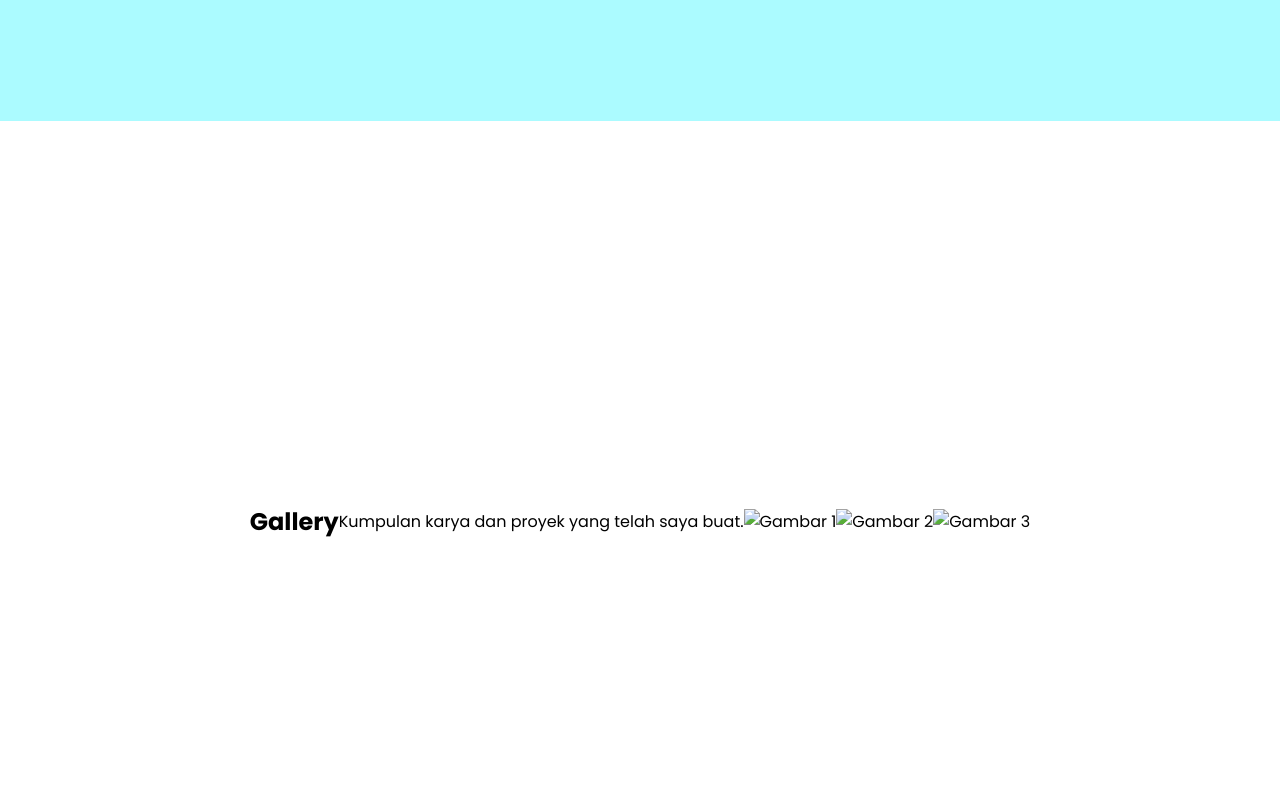
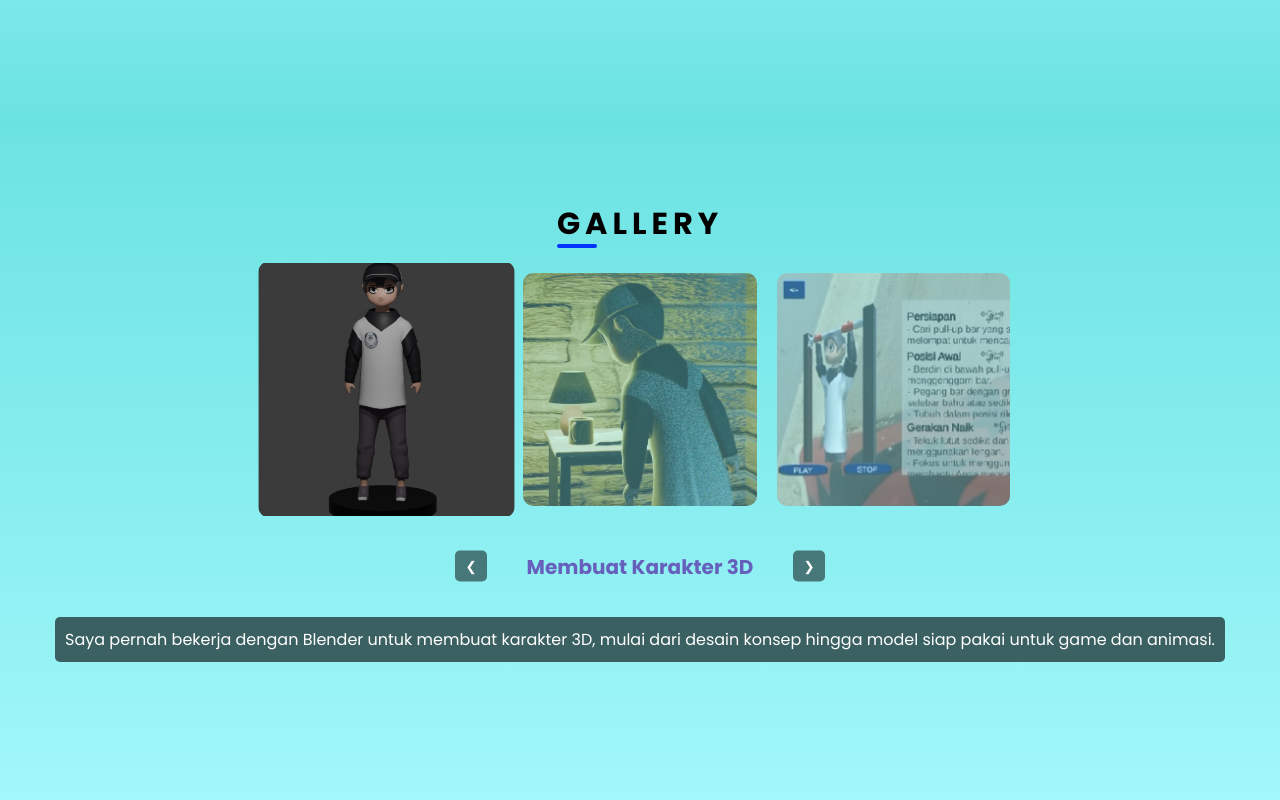
Before and after one commit to GibranAlkatiri/TIK2032-Project, a plain HTML site: page index.html in a window 1280 px wide. Shown: the part 660-1460 px from the top of the page. Drawn offline with Linux system fonts and the light colour scheme.

Commit message:
penambahan gallery section dan javascript

```diff
--- a/index.html
+++ b/index.html
@@ -55,14 +55,36 @@
       </div>
     </section>
 
-    <!-- Gallery -->
+    <!-- Gallery section -->
     <section id="gallery">
-      <h2>Gallery</h2>
-      <p>Kumpulan karya dan proyek yang telah saya buat.</p>
-      <!-- Menampilkan 3 gambar contoh -->
-      <img src="gambar1.jpg" alt="Gambar 1" />
-      <img src="gambar2.jpg" alt="Gambar 2" />
-      <img src="gambar3.jpg" alt="Gambar 3" />
+      <h1 class="gallery-title">GALLERY</h1>
+
+      <div class="image-container">
+        <img
+          class="gallery-img active"
+          src="images/karakter1.png"
+          alt="Gallery Image 1"
+        />
+        <img
+          class="gallery-img"
+          src="images/animasi.png"
+          alt="Gallery Image 2"
+        />
+        <img class="gallery-img" src="images/ar-vr.png" alt="Gallery Image 3" />
+      </div>
+
+      <div class="gallery-text">
+        <button class="prev-btn" onclick="prevSlide()">&#10094;</button>
+        <h2>Membuat Karakter 3D</h2>
+        <button class="next-btn" onclick="nextSlide()">&#10095;</button>
+      </div>
+
+      <div class="caption">
+        <p>
+          Saya pernah bekerja dengan Blender untuk membuat karakter 3D, mulai
+          dari desain konsep hingga model siap pakai untuk game dan animasi.
+        </p>
+      </div>
     </section>
 
     <!-- Blog -->
@@ -70,13 +92,7 @@
       <h2>Blog</h2>
       <p>Ini Artikel saya</p>
 
-      <article>
-        <h3>Membuat Karakter 3D</h3>
-        <p>
-          Saya pernah bekerja dengan Blender untuk membuat karakter 3D, mulai
-          dari desain konsep hingga model siap pakai untuk game dan animasi.
-        </p>
-      </article>
+      <article></article>
 
       <article>
         <h3>Mengembangkan Aplikasi AR</h3>
@@ -111,5 +127,8 @@
     <script>
       feather.replace();
     </script>
+
+    <!-- javascript -->
+    <script src="script.js"></script>
   </body>
 </html>
--- /dev/null
+++ b/script.js
@@ -0,0 +1,60 @@
+const images = document.querySelectorAll(".gallery-img");
+const headingElement = document.querySelector(".gallery-text h2");
+const descriptionElement = document.querySelector(".caption p");
+
+const imageData = [
+  {
+    heading: "Membuat Karakter 3D",
+    description:
+      "Saya pernah bekerja dengan Blender untuk membuat karakter 3D, mulai dari desain konsep hingga model siap pakai untuk game dan animasi.",
+  },
+  {
+    heading: "Penyusunan animasi",
+    description:
+      "Dengan blender juga saya pernah membuat animasi singkat dari karakter yang saya kembangkan sebelumnya.",
+  },
+  {
+    heading: "Mengembangkan Aplikasi AR",
+    description:
+      "Saya pernah membuat aplikasi mobile AR, menggunakan Unity untuk memberikan pengalaman pengguna yang optimal.",
+  },
+];
+
+let currentIndex = 0;
+
+function updateSlider() {
+  images.forEach((img, index) => {
+    if (index === currentIndex) {
+      img.classList.add("active");
+    } else {
+      img.classList.remove("active");
+    }
+  });
+
+  // Ambil elemen gambar yang sedang aktif
+  const imgElement = images[currentIndex];
+
+  // Tambahkan animasi keluar
+  imgElement.classList.remove("fade-in");
+  imgElement.classList.add("fade-out-left");
+
+  setTimeout(() => {
+    // Ubah teks setelah animasi keluar selesai
+    headingElement.textContent = imageData[currentIndex].heading;
+    descriptionElement.textContent = imageData[currentIndex].description;
+
+    // Hapus animasi keluar & tambahkan animasi masuk
+    imgElement.classList.remove("fade-out-left");
+    imgElement.classList.add("fade-in");
+  }, 300);
+}
+
+function nextSlide() {
+  currentIndex = (currentIndex + 1) % images.length;
+  updateSlider();
+}
+
+function prevSlide() {
+  currentIndex = (currentIndex - 1 + images.length) % images.length;
+  updateSlider();
+}
--- a/style.css
+++ b/style.css
@@ -108,7 +108,11 @@ section {
 /* Home Section */
 .home {
   display: flex;
-  background-color: rgba(171, 251, 255, 1);
+  background: linear-gradient(
+    to bottom,
+    rgba(171, 251, 255, 1),
+    rgba(107, 226, 226, 1)
+  );
   flex-direction: column;
   align-items: center;
   justify-content: center;
@@ -130,7 +134,6 @@ section {
   top: -30px;
 }
 
-/* Agar h2 dan p lebih teratur */
 .home-card h2 {
   font-weight: 700;
   font-size: 24px;
@@ -142,6 +145,106 @@ section {
   color: #333;
 }
 
+/* Galerry section */
+#gallery {
+  display: flex;
+  flex-direction: column;
+  background: linear-gradient(
+    to bottom,
+    rgb(107, 226, 226),
+    rgba(171, 251, 255, 1)
+  );
+  align-items: center;
+  justify-content: flex-start;
+  height: 100vh;
+  box-sizing: border-box;
+  padding-top: 5rem;
+}
+
+.gallery-title {
+  font-size: 1.9rem;
+  margin-bottom: 1rem;
+  letter-spacing: 5px;
+  text-transform: uppercase;
+  font-weight: bold;
+  position: relative;
+}
+
+.gallery-title::after {
+  content: "";
+  display: block;
+  width: 40px;
+  height: 4px;
+  background-color: rgb(0, 51, 255);
+  position: absolute;
+  bottom: -1px;
+  left: 0;
+  border-radius: 10px;
+}
+
+.image-container {
+  display: flex;
+  align-items: center;
+  justify-content: center;
+  gap: 20px; /* Jarak antar gambar */
+  max-width: 90vw; /* Lebar maksimal agar responsif */
+  overflow: hidden; /* Mencegah gambar membesar keluar batas */
+  padding: 10px;
+}
+
+.gallery-img {
+  width: 30%; /* Semua gambar punya lebar yang sama */
+  height: auto;
+  border-radius: 10px;
+  max-height: 250px; /* Sesuaikan tinggi agar seragam */
+  object-fit: contain; /* Pastikan gambar tidak terpotong */
+  transition: all 0.5s ease-in-out;
+  opacity: 0.6;
+  transform: scale(1);
+  position: relative;
+}
+
+.gallery-img.active {
+  opacity: 1;
+  transform: scale(1.1);
+  transform-origin: center; /* Memastikan pembesaran tetap di tengah */
+}
+
+.gallery-text {
+  display: flex;
+  justify-content: space-between;
+  align-items: center;
+  padding: 20px;
+  gap: 40px;
+}
+
+.gallery-text h2 {
+  font-size: 20px;
+  color: rgb(102, 95, 188);
+  transition: opacity 0.5s ease-in-out;
+}
+
+.caption {
+  background: rgba(0, 0, 0, 0.6);
+  color: white;
+  padding: 10px;
+  border-radius: 5px;
+  display: inline-block;
+  transition: opacity 0.5s ease-in-out;
+}
+
+.prev-btn,
+.next-btn {
+  margin-top: 30px;
+  transform: translateY(-50%);
+  background-color: rgba(0, 0, 0, 0.5);
+  color: white;
+  border: none;
+  cursor: pointer;
+  border-radius: 5px;
+  padding: 8px 10px;
+}
+
 footer {
   margin-top: auto;
   text-align: center;
```
Also changed, not shown: images/animasi.png (added), images/ar-vr.png (added), images/karakter1.png (added).
